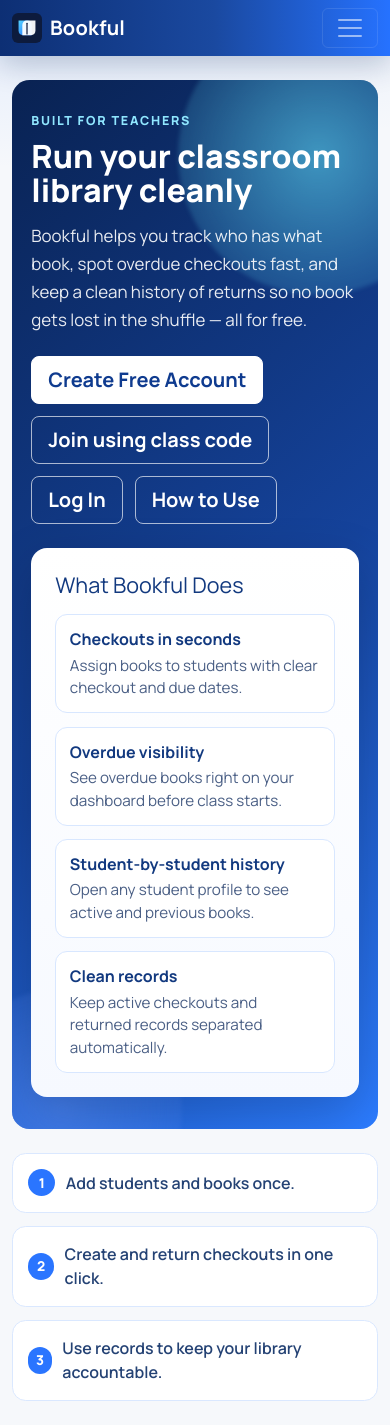
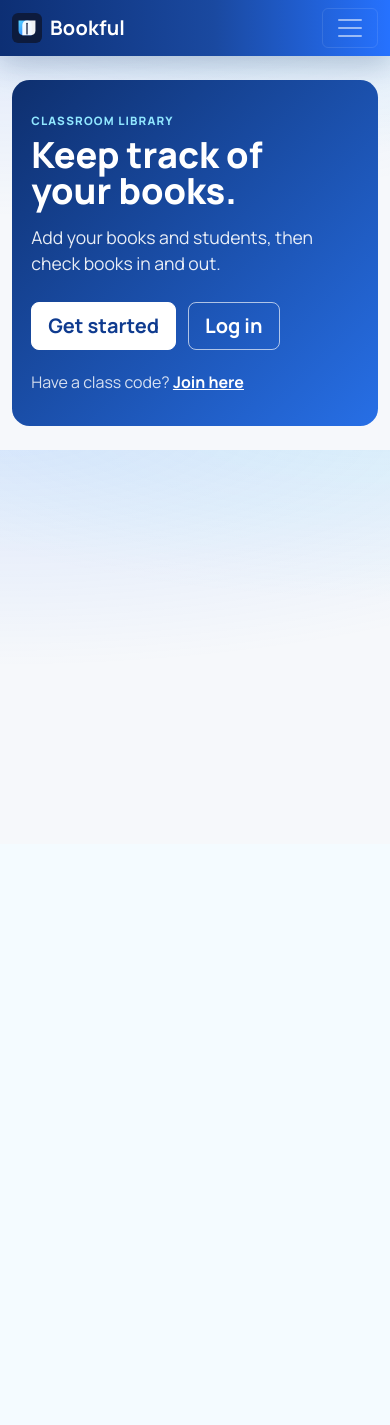
Before and after one commit to GGUI-Classroom/Bookful, a Flask app: page / in a window 390 px wide. After the commit the page ends 563 px from the top, so only its background shows below. Run offline with Flask 3, Linux system fonts and the light colour scheme; data that the repository does not hold is empty.

Commit message:
Simplify landing page

```diff
--- a/app/static/css/styles.css
+++ b/app/static/css/styles.css
@@ -453,50 +453,50 @@
   position: relative;
   overflow: hidden;
   border-radius: 1.1rem;
-  padding: 3rem 2rem;
-  background:
-    linear-gradient(140deg, #092252 0%, #15439c 55%, #2c7cff 100%);
+  padding: clamp(2.5rem, 7vw, 5rem);
+  background: linear-gradient(135deg, #0e2f6e, #276fe6);
   color: #fff;
-}
-
-.landing-hero-inner {
-  position: relative;
-  z-index: 2;
-  display: grid;
-  gap: 1.5rem;
-  grid-template-columns: 1.2fr 1fr;
-  align-items: center;
 }
 
 .landing-kicker {
   text-transform: uppercase;
-  letter-spacing: 0.14em;
-  font-size: 0.78rem;
+  letter-spacing: 0.1em;
+  font-size: 0.72rem;
   font-weight: 800;
   margin-bottom: 0.5rem;
   color: #90e7ff;
 }
 
 .landing-title {
-  font-size: clamp(2rem, 4vw, 3.5rem);
-  line-height: 1.08;
+  font-size: clamp(2.25rem, 5vw, 4rem);
+  line-height: 1;
   font-weight: 800;
   margin-bottom: 0.9rem;
   text-wrap: balance;
 }
 
 .landing-subtitle {
-  max-width: 44ch;
-  font-size: 1.06rem;
-  line-height: 1.65;
+  max-width: 34ch;
+  font-size: 1.1rem;
+  line-height: 1.5;
   color: rgba(255, 255, 255, 0.9);
 }
 
 .landing-actions {
-  margin-top: 1.4rem;
+  margin-top: 1.6rem;
   display: flex;
   flex-wrap: wrap;
   gap: 0.75rem;
+}
+
+.landing-class-code {
+  color: rgba(255, 255, 255, 0.82);
+  margin: 1.25rem 0 0;
+}
+
+.landing-class-code a {
+  color: #fff;
+  font-weight: 700;
 }
 
 .btn-landing-primary {
--- a/app/templates/home.html
+++ b/app/templates/home.html
@@ -2,63 +2,15 @@
 {% block title %}Bookful | Classroom Library Tracker{% endblock %}
 {% block content %}
 <section class="landing-hero">
-  <div class="landing-orb landing-orb-1"></div>
-  <div class="landing-orb landing-orb-2"></div>
-
-  <div class="landing-hero-inner">
-    <div class="landing-copy">
-      <p class="landing-kicker">Built for Teachers</p>
-      <h1 class="landing-title">Run your classroom library cleanly</h1>
-      <p class="landing-subtitle">
-        Bookful helps you track who has what book, spot overdue checkouts fast,
-        and keep a clean history of returns so no book gets lost in the shuffle — all for free.
-      </p>
-      <div class="landing-actions">
-        <a class="btn btn-lg btn-landing-primary" href="{{ url_for('auth.signup') }}">Create Free Account</a>
-        <a class="btn btn-lg btn-landing-secondary" href="{{ url_for('portal.join_with_code') }}">Join using class code</a>
-        <a class="btn btn-lg btn-landing-secondary" href="{{ url_for('auth.login') }}">Log In</a>
-        <a class="btn btn-lg btn-landing-secondary" href="{{ url_for('main.how_to_use') }}">How to Use</a>
-      </div>
+  <div class="landing-copy">
+    <p class="landing-kicker">Classroom library</p>
+    <h1 class="landing-title">Keep track of your books.</h1>
+    <p class="landing-subtitle">Add your books and students, then check books in and out.</p>
+    <div class="landing-actions">
+      <a class="btn btn-lg btn-landing-primary" href="{{ url_for('auth.signup') }}">Get started</a>
+      <a class="btn btn-lg btn-landing-secondary" href="{{ url_for('auth.login') }}">Log in</a>
     </div>
-
-    <div class="landing-panel card border-0 shadow-lg">
-      <div class="card-body p-4">
-        <h2 class="h4 mb-3">What Bookful Does</h2>
-        <ul class="landing-feature-list">
-          <li>
-            <strong>Checkouts in seconds</strong>
-            <span>Assign books to students with clear checkout and due dates.</span>
-          </li>
-          <li>
-            <strong>Overdue visibility</strong>
-            <span>See overdue books right on your dashboard before class starts.</span>
-          </li>
-          <li>
-            <strong>Student-by-student history</strong>
-            <span>Open any student profile to see active and previous books.</span>
-          </li>
-          <li>
-            <strong>Clean records</strong>
-            <span>Keep active checkouts and returned records separated automatically.</span>
-          </li>
-        </ul>
-      </div>
-    </div>
-  </div>
-</section>
-
-<section class="landing-strip mt-4">
-  <div class="landing-strip-item">
-    <span class="landing-strip-number">1</span>
-    <p>Add students and books once.</p>
-  </div>
-  <div class="landing-strip-item">
-    <span class="landing-strip-number">2</span>
-    <p>Create and return checkouts in one click.</p>
-  </div>
-  <div class="landing-strip-item">
-    <span class="landing-strip-number">3</span>
-    <p>Use records to keep your library accountable.</p>
+    <p class="landing-class-code">Have a class code? <a href="{{ url_for('portal.join_with_code') }}">Join here</a></p>
   </div>
 </section>
 {% endblock %}
```
